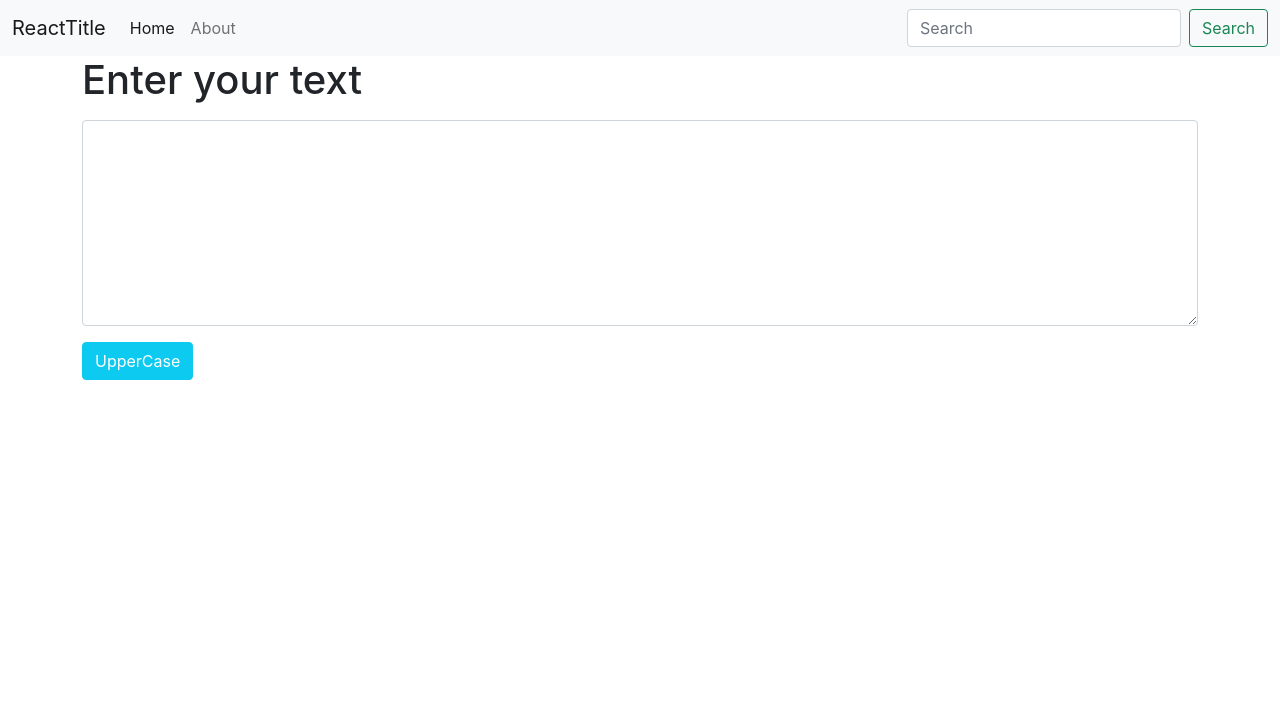
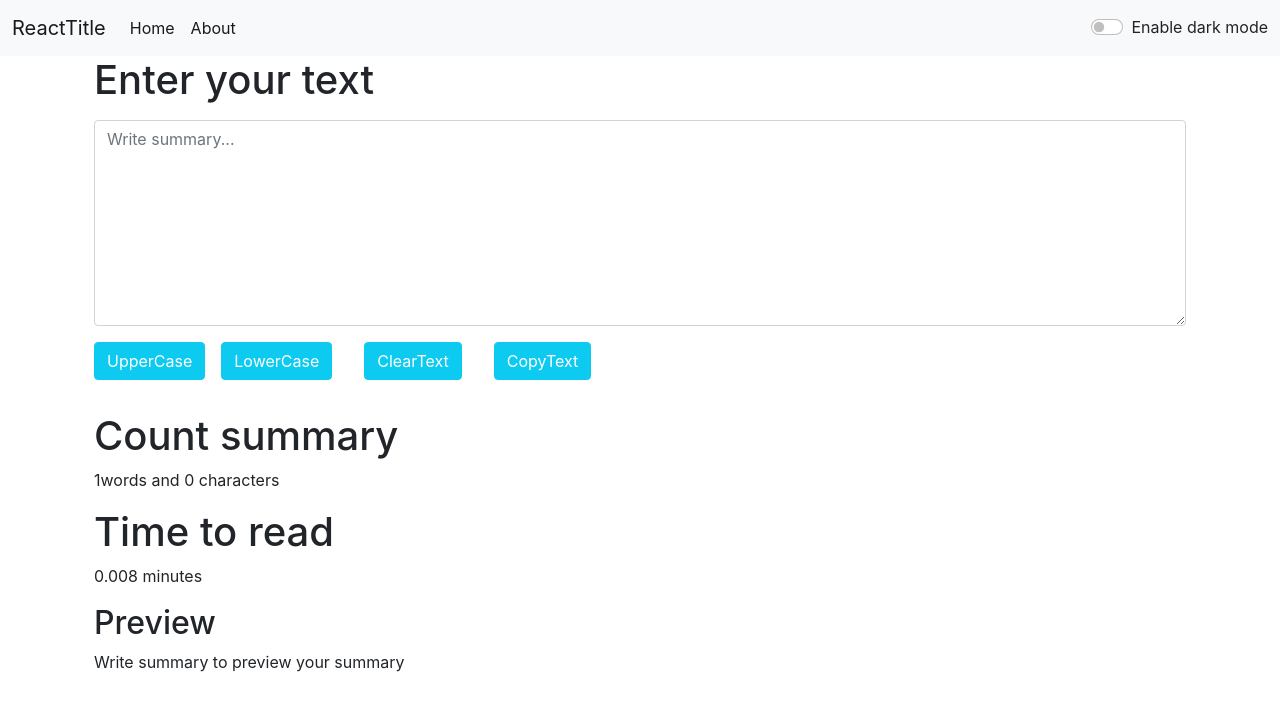
Before and after one commit to Iqra562/learningreactjs, a React (Create React App) app: page / in a window 1280 px wide. Shown: the top 710 px of the page. Built offline with nearby package versions, Linux system fonts and the light colour scheme.

Commit message:
enable dark mode

```diff
--- a/src/App.js
+++ b/src/App.js
@@ -1,12 +1,29 @@
+import React,{ useState } from 'react';
 import './App.css';
-import Navbar  from './components.js/Navbar';
-import Form from './components.js/form';
+import Navbar  from './components/Navbar';
+import About from './components/about';
+import Form from './components/form';
 function App() {
+ const [btntext,changetext] = useState('Enable dark mode');
+ const [mode,setmode]= useState('light');
+ const togglemode = ()=>{
+  if(mode === 'light'){
+    setmode('dark');
+    changetext('Disable dark mode');
+    document.body.style.backgroundColor = 'black';
+  }else{
+    setmode('light');
+    changetext('Enable dark mode');
+    document.body.style.backgroundColor = 'white';
+
+  }
+ }
   return (
    <>
- <Navbar title="ReactTitle"/>
+ <Navbar title="ReactTitle" mode={mode} btntext={btntext} togglemodeFunction={togglemode}/>
  <div className="container">
-   <Form heading="Enter your text"/>
+   <Form heading="Enter your text"  mode={mode}/>
+   {/* <About/> */}
 
  </div>
    </>
--- a/src/components.js/form.js
+++ /dev/null
@@ -1,24 +0,0 @@
-import React,{useState} from "react";
-export default function Form(props){
-    const UppreCaseFunction  = ()=>{
-        // console.log('clicked');
-        let newText = Text.toUpperCase();
-        useText(newText)
-        // useText("you have clicked");
-    }
-    const ChangeFunction = (event)=>{
-        useText(event.target.value);
-    }
-    const [Text,useText]= useState(' ');
-    return(
- <div>
-    <h1>{props.heading}</h1>
-    <div className = "mb-3 my-3">
-        <textarea className="form-control" id="text" value={Text} onChange={ChangeFunction} rows="8"></textarea>
-        <button className="btn btn-info my-3 text-white" onClick={UppreCaseFunction}>UpperCase</button>
-
-
-    </div>
- </div>
-    )
-}
--- a/src/components.js/Navbar.js
+++ b/src/components/Navbar.js
@@ -1,7 +1,7 @@
 import React from "react";
 export default function Navbar(props){
     return(
-        <nav className="navbar navbar-expand-lg navbar-light bg-light">
+        <nav className={`navbar navbar-expand-lg navbar-${props.mode} bg-${props.mode}`}>
         <div className="container-fluid">
           <a className="navbar-brand" href="/">{props.title}</a>
           <button className="navbar-toggler" type="button" data-bs-toggle="collapse" data-bs-target="#navbarSupportedContent" aria-controls="navbarSupportedContent" aria-expanded="false" aria-label="Toggle navigation">
@@ -13,14 +13,15 @@
                 <a className="nav-link active" aria-current="page" href="/">Home</a>
               </li>
               <li className="nav-item">
-                <a className="nav-link" href="/">About</a>
+                <a className="nav-link active" href="/">About</a>
               </li>
 
             </ul>
-            <form className="d-flex">
-              <input className="form-control me-2" type="search" placeholder="Search" aria-label="Search"/>
-              <button className="btn btn-outline-success" type="submit">Search</button>
-            </form>
+            <div className={`form-check form-switch text-${props.mode ==='light'?'dark':'light'}`}>
+  <input className="form-check-input" type="checkbox" onClick={props.togglemodeFunction} id="flexSwitchCheckDefault"/>
+  <label className="form-check-label " htmlFor="flexSwitchCheckDefault"> {props.btntext}</label>
+</div>
+
           </div>
         </div>
       </nav>
--- /dev/null
+++ b/src/components/about.js
@@ -0,0 +1,75 @@
+import React, {useState} from "react";
+export default function About(){
+    const [customStyle,setStyle]= useState({
+        color:'black',
+        backgroundColor:'white'
+    });
+    const [btnText,updateText] = useState('Enable dark mode')
+    const togglefunction = ()=>{
+        if(customStyle.color == 'black'){
+            setStyle({
+                color:'white',
+                backgroundColor:'black'
+            });
+
+            updateText('Disable dark mode')
+        }else{
+          setStyle({
+            color:'black',
+            backgroundColor:'white'
+          });
+          updateText('Enable dark mode');
+
+        }
+    }
+    return(
+
+<>
+<div className="container my-3"  style={customStyle} >
+<h1>About</h1>
+    <div className="accordion" id="accordionExample" style={customStyle} >
+
+    <div className="accordion-item" style={customStyle}>
+      <h2 className="accordion-header" id="headingOne" >
+        <button className="accordion-button"  style={customStyle} type="button" data-bs-toggle="collapse" data-bs-target="#collapseOne" aria-expanded="true" aria-controls="collapseOne">
+          Accordion Item #1
+        </button>
+      </h2>
+      <div id="collapseOne" className="accordion-collapse collapse show" aria-labelledby="headingOne" data-bs-parent="#accordionExample">
+        <div className="accordion-body" >
+          <strong>This is the first item's accordion body.</strong> It is shown by default, until the collapse plugin adds the appropriate classNamees that we use to style each element. These classNamees control the overall appearance, as well as the showing and hiding via CSS transitions. You can modify any of this with custom CSS or overriding our default variables. It's also worth noting that just about any HTML can go within the <code>.accordion-body</code>, though the transition does limit overflow.
+        </div>
+      </div>
+    </div>
+    <div className="accordion-item" style={customStyle}>
+      <h2 className="accordion-header" id="headingTwo">
+        <button className="accordion-button collapsed" style={customStyle} type="button" data-bs-toggle="collapse" data-bs-target="#collapseTwo" aria-expanded="false" aria-controls="collapseTwo">
+          Accordion Item #2
+        </button>
+      </h2>
+      <div id="collapseTwo" className="accordion-collapse collapse" aria-labelledby="headingTwo" data-bs-parent="#accordionExample">
+        <div className="accordion-body">
+          <strong>This is the second item's accordion body.</strong> It is hidden by default, until the collapse plugin adds the appropriate classNamees that we use to style each element. These classNamees control the overall appearance, as well as the showing and hiding via CSS transitions. You can modify any of this with custom CSS or overriding our default variables. It's also worth noting that just about any HTML can go within the <code>.accordion-body</code>, though the transition does limit overflow.
+        </div>
+      </div>
+    </div>
+    <div className="accordion-item" style={customStyle}>
+      <h2 className="accordion-header" id="headingThree">
+        <button className="accordion-button collapsed" style={customStyle} type="button" data-bs-toggle="collapse" data-bs-target="#collapseThree" aria-expanded="false" aria-controls="collapseThree">
+          Accordion Item #3
+        </button>
+      </h2>
+      <div id="collapseThree" style={customStyle} className="accordion-collapse collapse" aria-labelledby="headingThree" data-bs-parent="#accordionExample">
+        <div className="accordion-body">
+          <strong>This is the third item's accordion body.</strong> It is hidden by default, until the collapse plugin adds the appropriate classNamees that we use to style each element. These classNamees control the overall appearance, as well as the showing and hiding via CSS transitions. You can modify any of this with custom CSS or overriding our default variables. It's also worth noting that just about any HTML can go within the <code>.accordion-body</code>, though the transition does limit overflow.
+        </div>
+      </div>
+    </div>
+  </div></div>
+
+<div className="container my-3">
+<button className="btn btn-dark"  onClick={togglefunction}>{btnText}</button>
+</div>
+</>
+    )
+}
--- /dev/null
+++ b/src/components/form.js
@@ -0,0 +1,53 @@
+import React,{useState} from "react";
+export default function Form(props){
+    const UppreCaseFunction  = ()=>{
+        // console.log('clicked');
+        let newText = Text.toUpperCase();
+        useText(newText)
+        // useText("you have clicked");
+    }
+    const LowerCaseFunction  = ()=>{
+        // console.log('clicked');
+        let newText = Text.toLowerCase();
+        useText(newText)
+        // useText("you have clicked");
+    }
+    const ClearTextFunction  = ()=>{
+        let newText = '';
+        useText(newText)
+    }
+    const CopyTextFunction  = ()=>{
+        let newText = document.getElementById('text');
+        newText.select();
+        navigator.clipboard.writeText(newText.value);
+
+    }
+    const ChangeFunction = (event)=>{
+        useText(event.target.value);
+    }
+    const [Text,useText]= useState('');
+    return(
+        <>
+ <div className={`container  text-${props.mode ==='light'?'dark':'light'}` }>
+    <h1>{props.heading}</h1>
+    <div className = "mb-3 my-3">
+        <textarea className="form-control" id="text"  value={Text} placeholder="Write summary..."  onChange={ChangeFunction} rows="8"></textarea>
+        <button className="btn btn-info my-3 text-white" onClick={UppreCaseFunction}>UpperCase</button>
+        <button className="btn btn-info mx-3 text-white" onClick={LowerCaseFunction}>LowerCase</button>
+        <button className="btn btn-info mx-3 text-white" onClick={ClearTextFunction}>ClearText</button>
+        <button className="btn btn-info mx-3 text-white" onClick={CopyTextFunction}>CopyText</button>
+
+
+    </div>
+ </div>
+ <div className={`container  text-${props.mode ==='light'?'dark':'light'}`}>
+    <h1>Count  summary</h1>
+    <p> {Text.trim().split(" ").length}words and  {Text.trim().length} characters</p>
+    <h1>Time to read</h1>
+    <p>{0.008 * Text.trim().split(" ").length} minutes</p>
+    <h2>Preview</h2>
+    <p>{Text.length > 0 ? Text:'Write summary to preview your summary'}</p>
+ </div>
+ </>
+    )
+}
```
